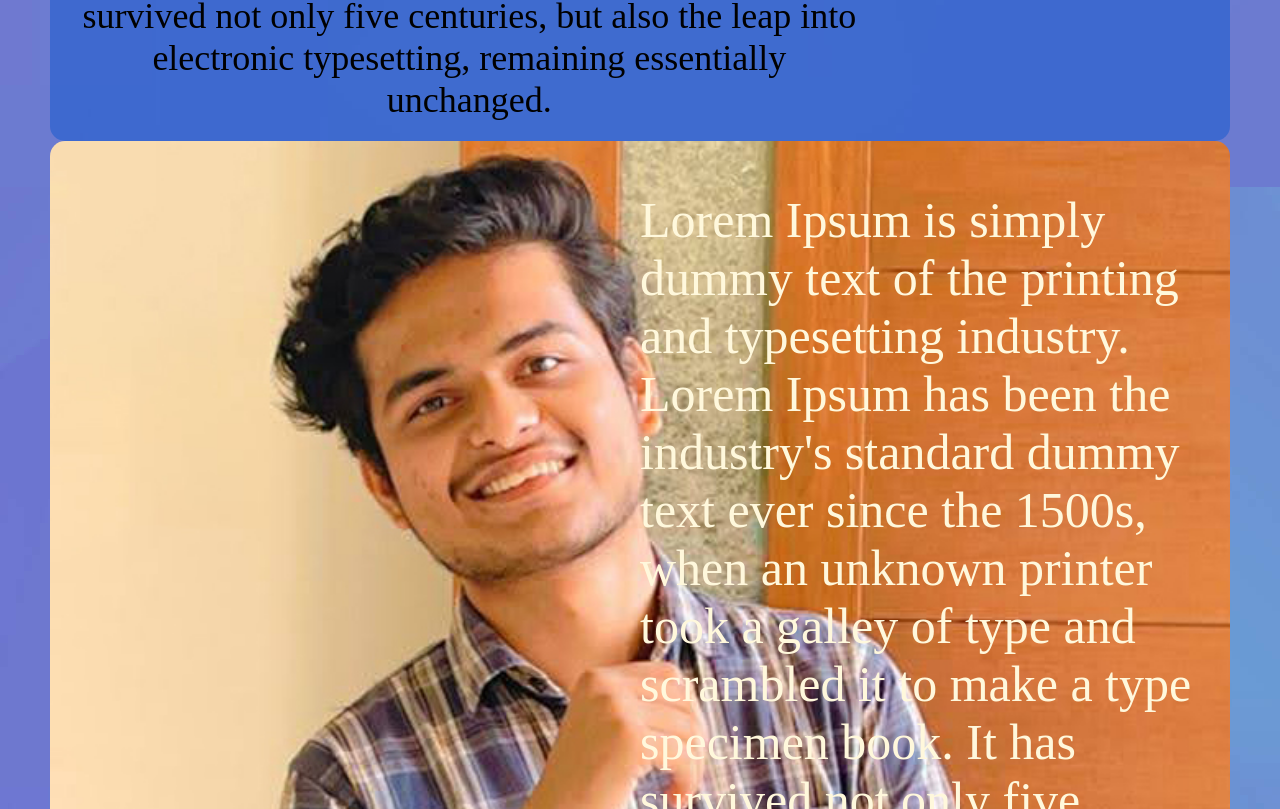
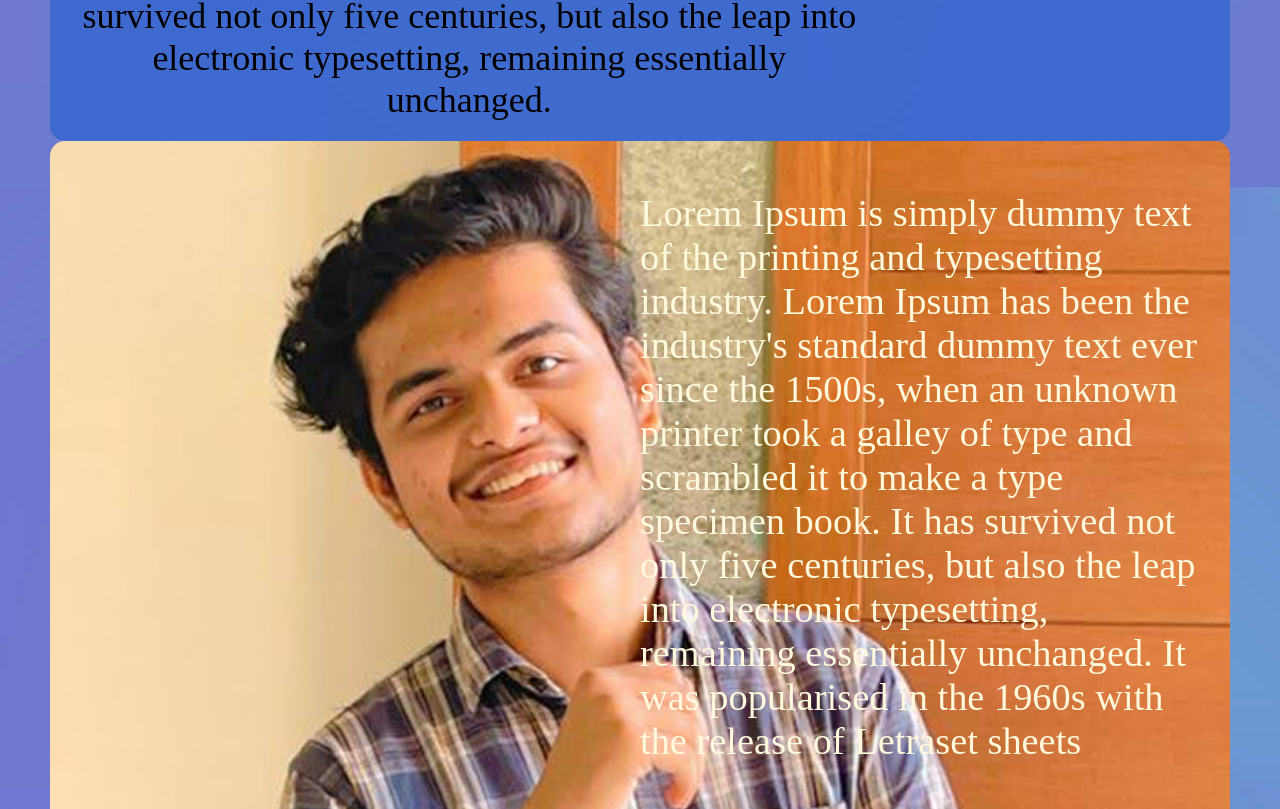
Before and after one commit to 09-hrick/portfolio, a plain HTML site: page index.html in a window 1280 px wide. Shown: the part 891-1700 px from the top of the page. Drawn offline with Linux system fonts and the light colour scheme.

Commit message:
Update styles.css

```diff
--- a/assets/styles.css
+++ b/assets/styles.css
@@ -93,9 +93,10 @@ margin-top: 24px;
 font-size: 25px;
 }
 .about-me{
-  background-image: url(./about-banner.jpg);
+ background-image: url(./about-banner.jpg);
   background-size: cover;
-  font-size: 50px;
+  /* font-size: 50px; */
+  font-size:3vw;
   padding: 20px;
   height: 1000px;
   padding-left: 50%;
```
